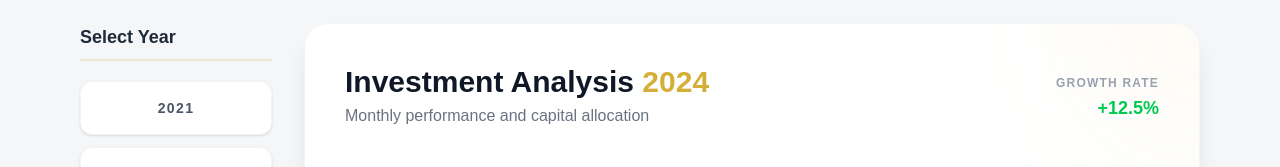
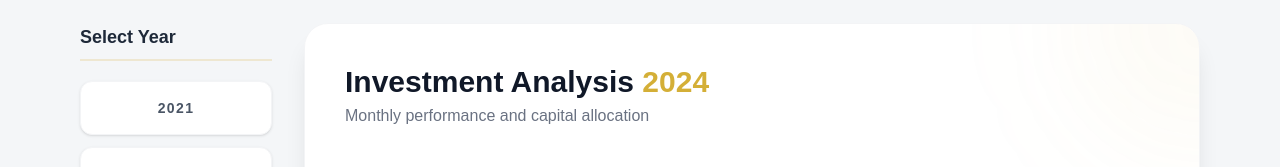
Before and after one commit to fahmidurshanto/hutchinson, a Next.js app: page /reports in a window 1280 px wide. Shown: the part 157-324 px from the top of the page. Built offline with nearby package versions, Linux system fonts and the light colour scheme; no server answers.

Commit message:
removed the groth rate from the reports page

```diff
--- a/src/app/(dashboard)/reports/page.js
+++ b/src/app/(dashboard)/reports/page.js
@@ -108,10 +108,7 @@ export default function ReportsPage() {
                                 </h2>
                                 <p className="text-gray-500 mt-1">Monthly performance and capital allocation</p>
                             </div>
-                            <div className="hidden sm:block text-right">
-                                <span className="text-xs font-bold text-gray-400 uppercase tracking-widest">Growth Rate</span>
-                                <div className="text-green-500 font-bold text-lg">+12.5%</div>
-                            </div>
+
                         </div>
 
                         <div className="flex-1 min-h-[350px]">
```
